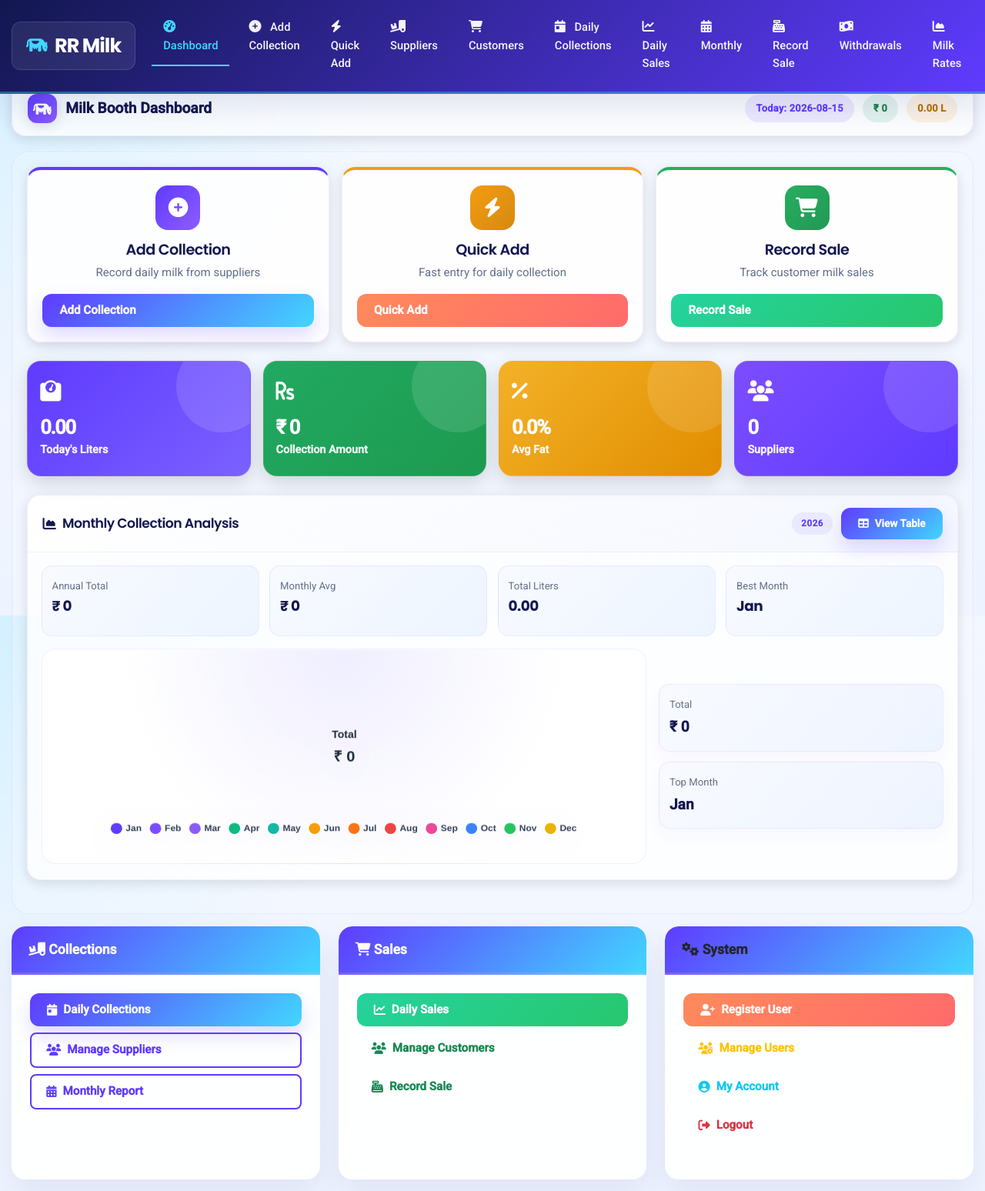
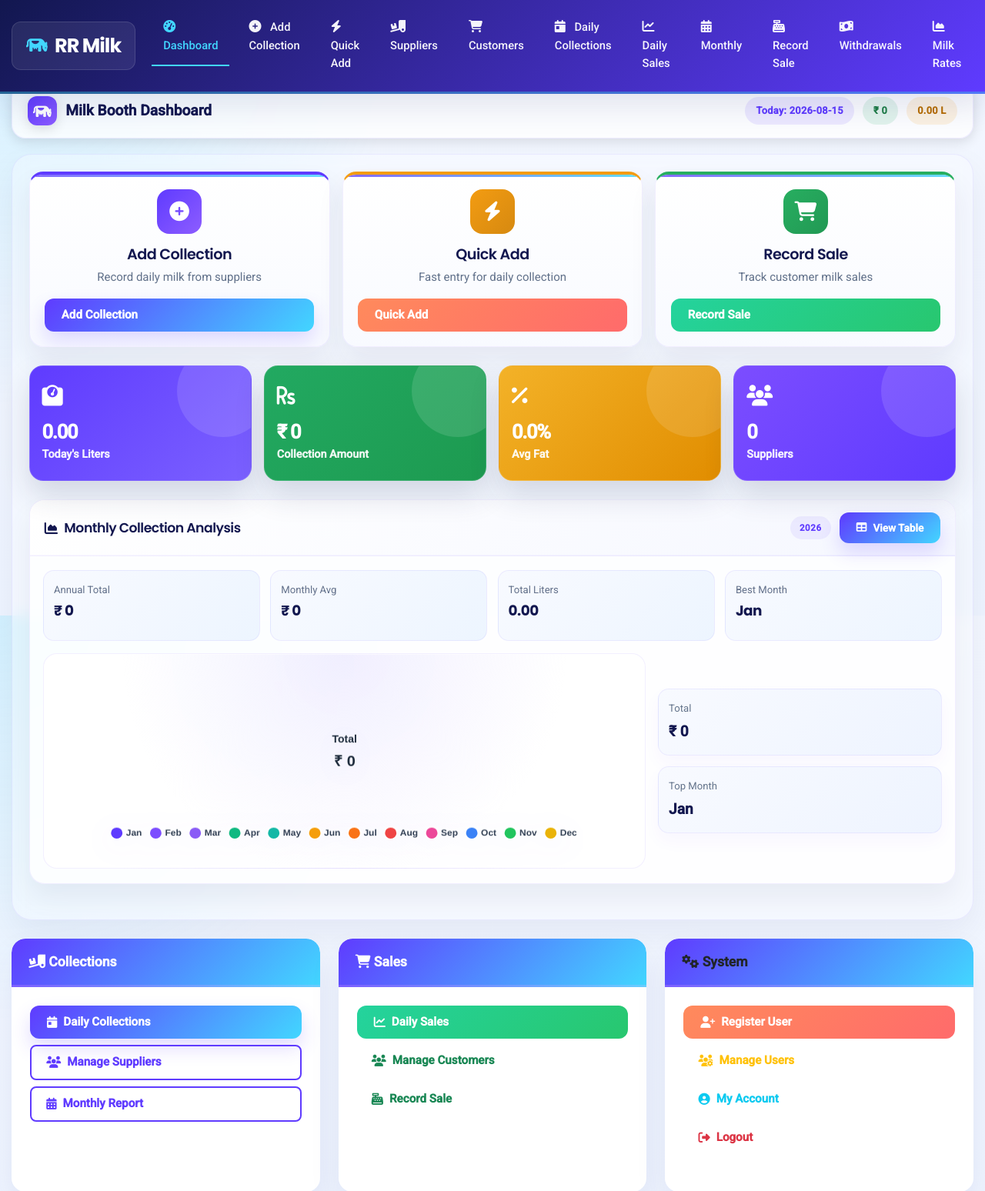
Before and after one commit to kamalakarjana/jkmilkbooth, a Flask app: page /dashboard in a window 1280 px wide. Shown: the top 1548 px of the page at 77% size. Run offline with Flask 3, Linux system fonts and the light colour scheme; a user stored in the database is signed in; data that the repository does not hold is empty; some libraries are stand-ins or nearby versions.

Commit message:
updated the themes

```diff
--- a/static/css/style.css
+++ b/static/css/style.css
@@ -38,7 +38,10 @@ html, body {
 }
 
 body {
-    background: linear-gradient(135deg, #dfefff 0%, #edf4ff 46%, #f1efff 100%);
+    background:
+        radial-gradient(circle at top left, rgba(95, 59, 255, 0.12), transparent 28%),
+        radial-gradient(circle at top right, rgba(66, 214, 255, 0.12), transparent 30%),
+        linear-gradient(135deg, #edf5ff 0%, #f3f0ff 45%, #f8fbff 100%);
     color: var(--dark);
     font-size: 15px;
     line-height: 1.6;
@@ -47,7 +50,7 @@ body {
 }
 
 .dashboard-page-shell {
-    padding: 1.2rem 0 1rem;
+    padding: 1.4rem 0 1.5rem;
 }
 
 .dashboard-topbar {
@@ -120,11 +123,12 @@ body {
 }
 
 .dashboard-panel {
-    background: rgba(255,255,255,0.2);
-    border-radius: 22px;
-    padding: 1.2rem;
+    background: rgba(255,255,255,0.28);
+    border-radius: 26px;
+    padding: 1.35rem;
     border: 1px solid rgba(95,59,255,0.08);
-    box-shadow: inset 0 1px 0 rgba(255,255,255,0.4);
+    box-shadow: 0 18px 45px rgba(20, 24, 68, 0.06);
+    backdrop-filter: blur(10px);
 }
 
 .action-row {
@@ -132,18 +136,31 @@ body {
 }
 
 .action-card {
-    background: rgba(255,255,255,0.88);
+    position: relative;
+    background: linear-gradient(180deg, rgba(255,255,255,0.96) 0%, rgba(248,250,255,0.96) 100%);
     border-radius: 18px;
     border: 1px solid rgba(95,59,255,0.08);
-    box-shadow: var(--shadow-md);
+    box-shadow: 0 18px 35px rgba(35, 41, 93, 0.08);
     padding: 1.2rem;
     height: 100%;
     text-align: center;
-    transition: transform 0.2s ease;
+    transition: transform 0.22s ease, box-shadow 0.22s ease;
+    overflow: hidden;
+}
+
+.action-card::after {
+    content: '';
+    position: absolute;
+    inset: 0 auto auto 0;
+    width: 100%;
+    height: 3px;
+    background: linear-gradient(90deg, rgba(95,59,255,0.85), rgba(66,214,255,0.9));
+    opacity: 0.9;
 }
 
 .action-card:hover {
-    transform: translateY(-2px);
+    transform: translateY(-4px);
+    box-shadow: 0 24px 45px rgba(35, 41, 93, 0.12);
 }
 
 .action-card.primary {
@@ -197,16 +214,17 @@ body {
     border-radius: 18px;
     padding: 1.1rem 1rem;
     color: var(--white);
-    box-shadow: var(--shadow-lg);
+    box-shadow: 0 18px 38px rgba(33, 36, 76, 0.16);
     border: 1px solid rgba(255,255,255,0.12);
     position: relative;
     overflow: hidden;
     cursor: pointer;
-    transition: transform 0.2s ease;
+    transition: transform 0.22s ease, box-shadow 0.22s ease;
 }
 
 .metric-card:hover {
-    transform: translateY(-3px);
+    transform: translateY(-4px);
+    box-shadow: 0 24px 45px rgba(33, 36, 76, 0.18);
 }
 
 .metric-card::before {
@@ -250,21 +268,22 @@ body {
 }
 
 .panel-box {
-    border-radius: 18px;
+    border-radius: 20px;
     border: 1px solid rgba(95,59,255,0.08);
-    background: rgba(255,255,255,0.8);
-    box-shadow: var(--shadow-md);
+    background: rgba(255,255,255,0.82);
+    box-shadow: 0 18px 35px rgba(22, 25, 51, 0.06);
     overflow: hidden;
 }
 
 .panel-box-header {
-    background: linear-gradient(135deg, #ffffff 0%, #f4f7ff 100%);
+    background: linear-gradient(135deg, #ffffff 0%, #f5f7ff 100%);
     border-bottom: 1px solid rgba(95,59,255,0.08);
     padding: 1rem 1.2rem;
     display: flex;
     align-items: center;
     justify-content: space-between;
     gap: 1rem;
+    box-shadow: inset 0 -1px 0 rgba(95,59,255,0.04);
 }
 
 .panel-box-header h5 {
--- a/templates/base.html
+++ b/templates/base.html
@@ -651,11 +760,32 @@
 
             // Add active class to current page nav link
             const currentPath = window.location.pathname;
-            document.querySelectorAll('.nav-link').forEach(link => {
+            document.querySelectorAll('.nav-link:not(.theme-toggle)').forEach(link => {
                 if (link.getAttribute('href') === currentPath) {
                     link.classList.add('active');
                 }
             });
+
+            // Theme Toggle
+            const themeToggle = document.getElementById('themeToggle');
+            if (themeToggle) {
+                // Load saved theme preference
+                const savedTheme = localStorage.getItem('theme') || 'light';
+                if (savedTheme === 'dark') {
+                    document.body.classList.add('dark-mode');
+                    themeToggle.innerHTML = '<i class="fas fa-sun"></i>';
+                }
+
+                themeToggle.addEventListener('click', function(e) {
+                    e.preventDefault();
+                    document.body.classList.toggle('dark-mode');
+                    const isDark = document.body.classList.contains('dark-mode');
+                    localStorage.setItem('theme', isDark ? 'dark' : 'light');
+                    themeToggle.innerHTML = isDark
+                        ? '<i class="fas fa-sun"></i>'
+                        : '<i class="fas fa-moon"></i>';
+                });
+            }
         });
     </script>
     {% block scripts %}{% endblock %}
```
Also changed, not shown: other parts of templates/base.html (+109 -0 lines).
